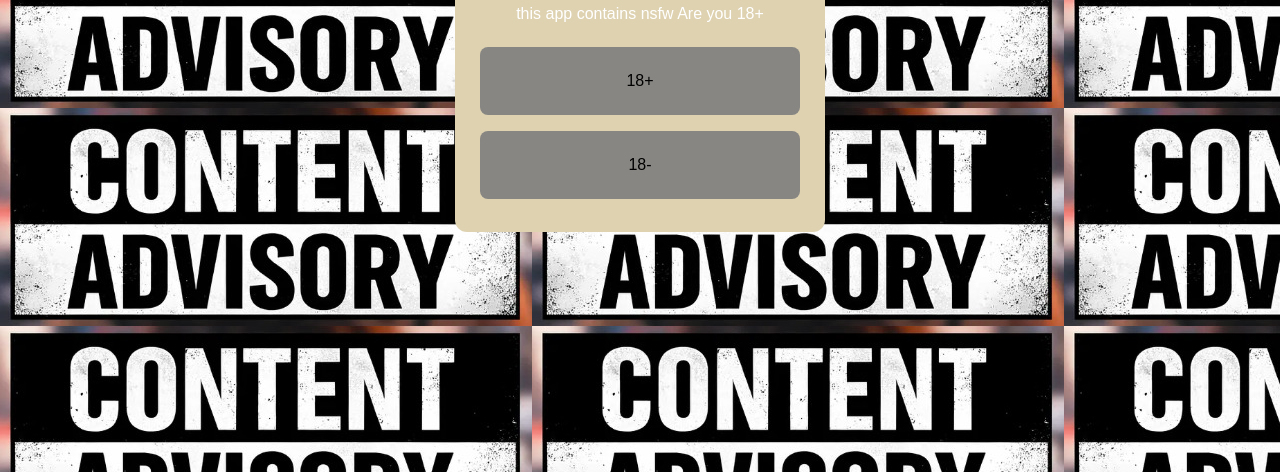
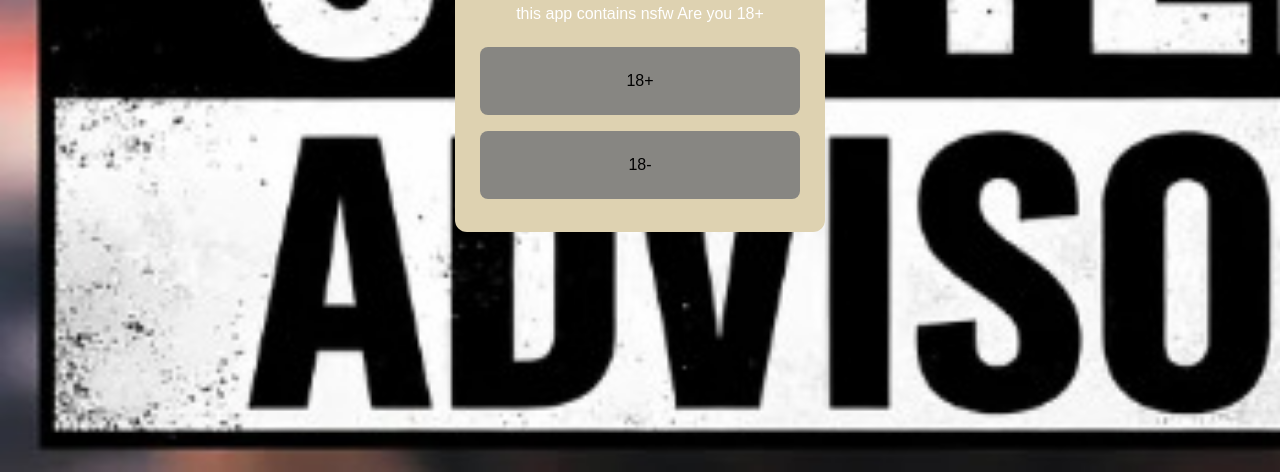
Before and after one commit to cygday/chat, a plain HTML site: page frontend/index.html in a window 1280 px wide. Shown: the part 328-800 px from the top of the page. Drawn offline with Linux system fonts and the light colour scheme.

Commit message:
background pic

```diff
--- a/frontend/index.html
+++ b/frontend/index.html
@@ -7,7 +7,7 @@
 	<title> 18+ warning</title>
 	<link rel="stylesheet" href="style.css">
 </head>
-<body style="background-image: url('wallpaper.jpg');">
+<body style="background-image: url('wallpaper.jpg');background-size: cover;">
 	<div class="box">
 		<h2> 18+ warning</h2>
 		<p> this app contains nsfw
```
